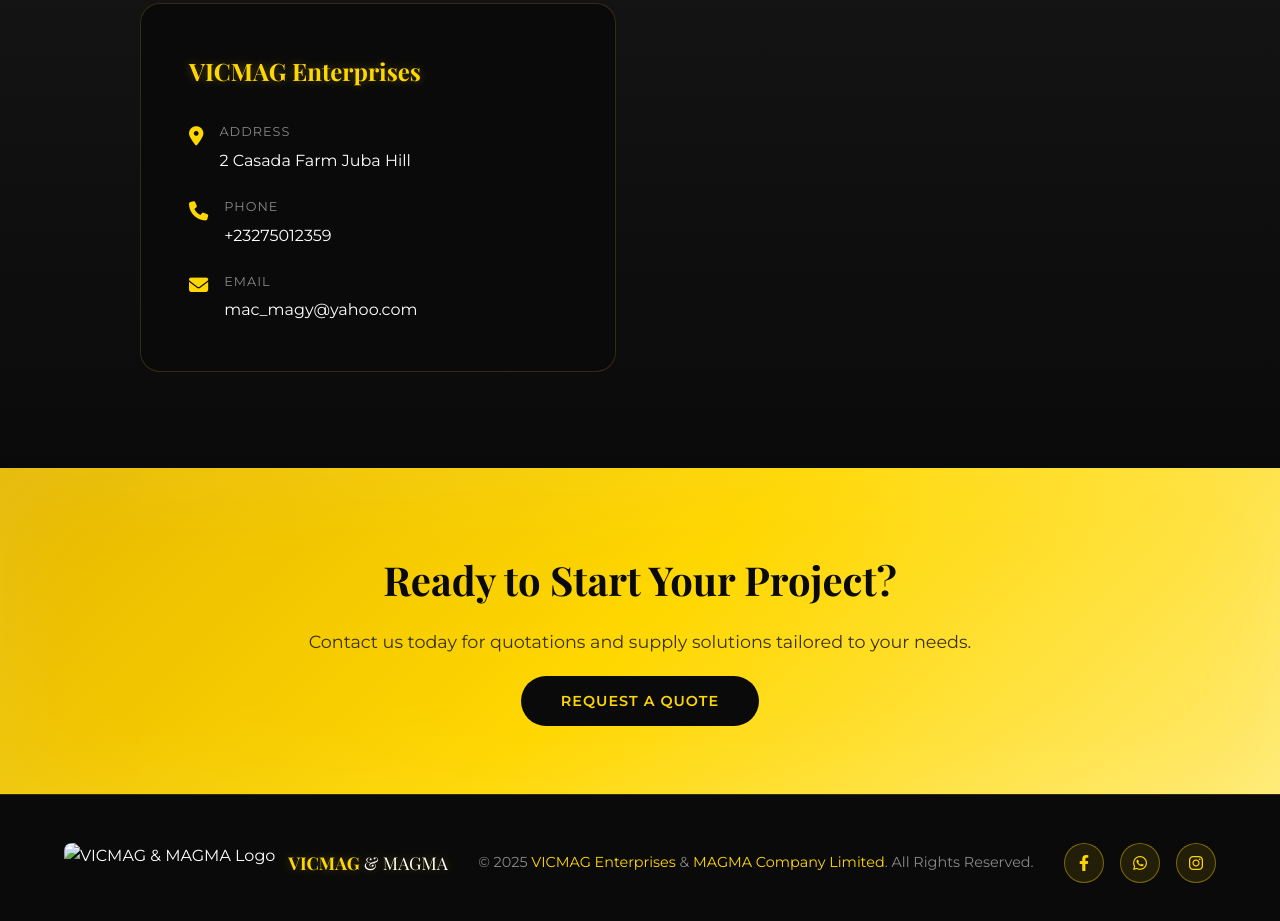
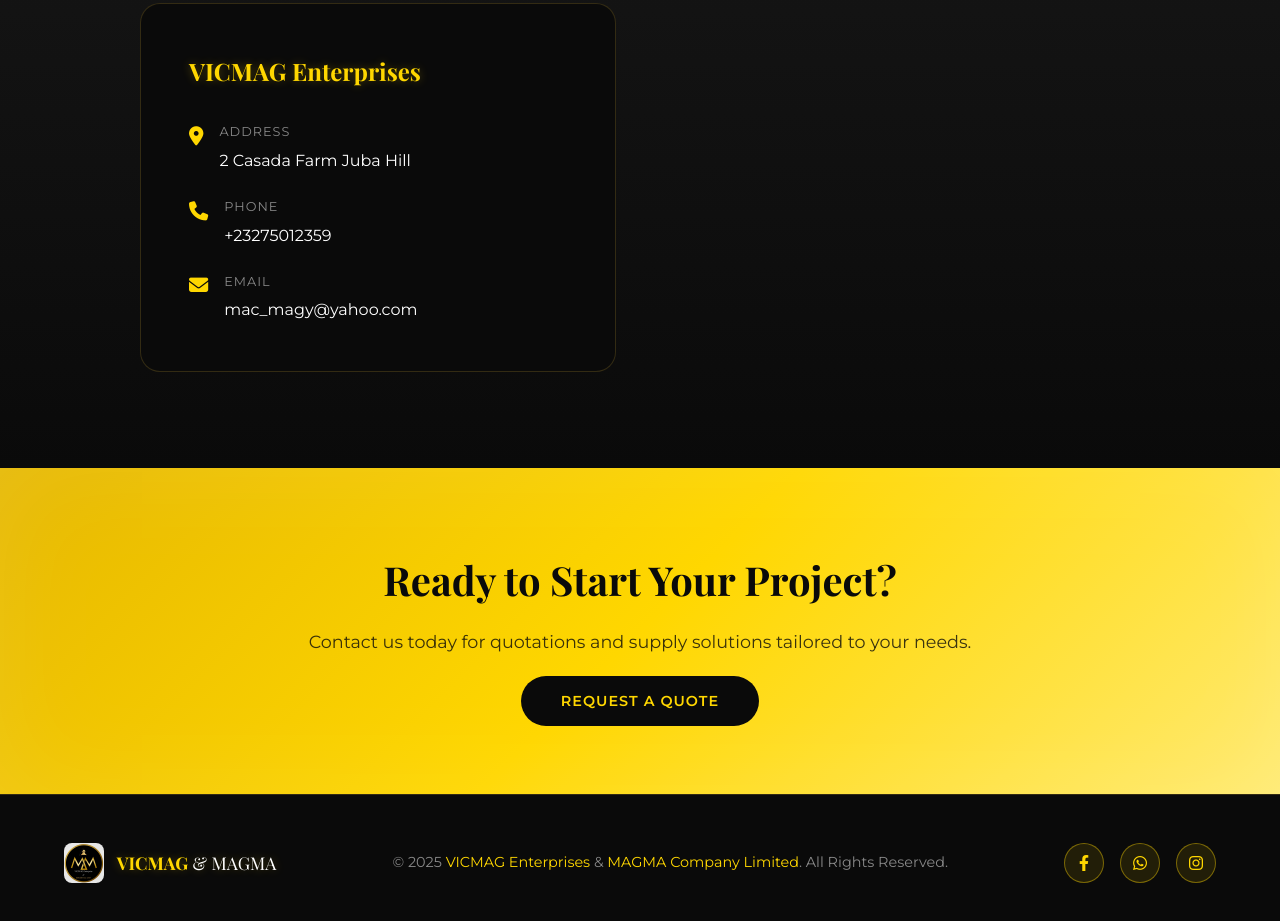
Before and after one commit to Informatics-Consultancy-Firm/vicmag-magma, a plain HTML site: page index.html in a window 1280 px wide. Shown: the part 6832-7753 px from the top of the page. Drawn offline with nearby package versions, Linux system fonts and the light colour scheme.

Commit message:
Update index.html

```diff
--- a/index.html
+++ b/index.html
@@ -1469,7 +1469,7 @@
     <footer>
         <div class="footer-content">
             <div class="footer-logo">
-                <img src="logo.png" alt="VICMAG & MAGMA Logo" class="logo-img" style="height: 40px;">
+                <img src="Logo.jpg" alt="VICMAG & MAGMA Logo" class="logo-img" style="height: 40px;">
                 <div class="logo-text">VICMAG <span>& MAGMA</span></div>
             </div>
             <div class="footer-copyright">
```
